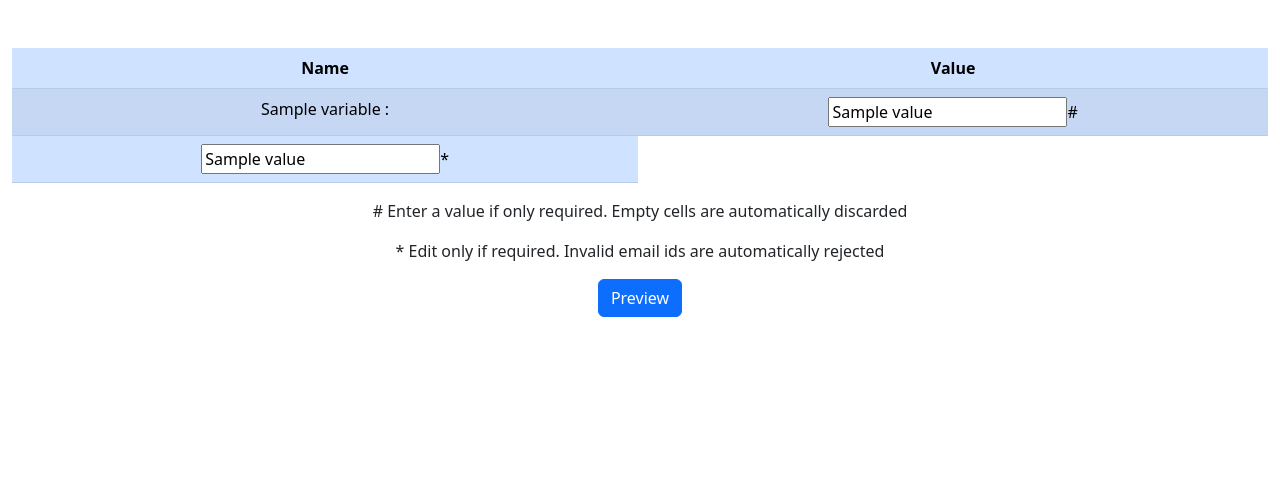
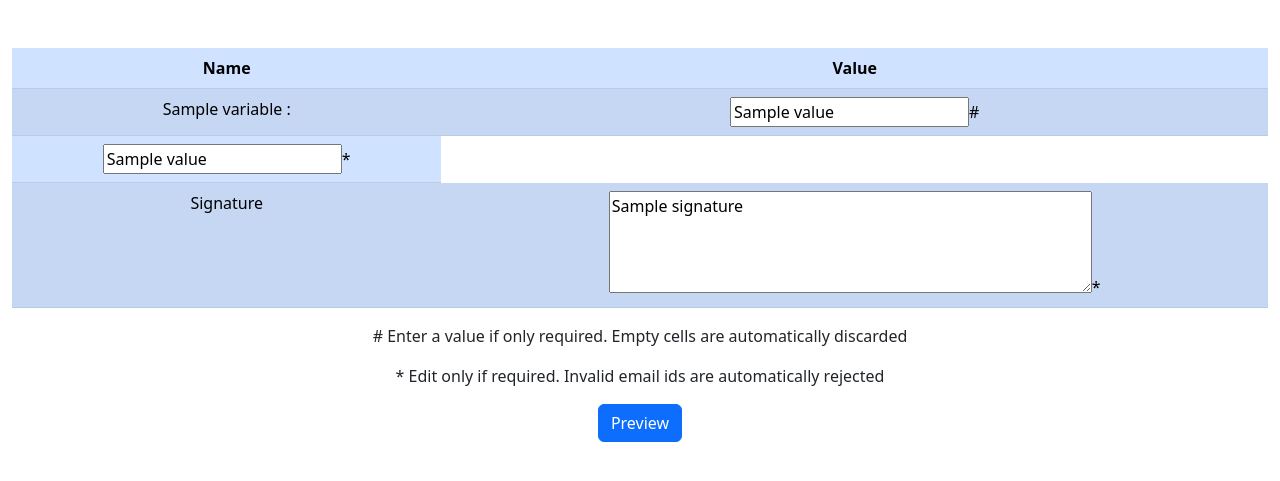
Before and after one commit to sagar1729sagar/cs50_final_project, a Flask app: template templates/email.html in a window 1280 px wide. Shown: the part 56-537 px from the top of the page. Run offline with Flask 3, Linux system fonts and the light colour scheme; the template is opened without the code that fills it: most values are stand-ins (such as "Sample title", 1, 10 or a date in 2020).

Commit message:
signature added

```diff
--- a/app.py
+++ b/app.py
@@ -33,15 +33,19 @@ def email():
          variables = cursor.fetchall()
          cursor.execute("SELECT * FROM receiver WHERE template_id = ?", [option])
          receivers = cursor.fetchall()
+         cursor.execute("SELECT * FROM signature WHERE template_id = ?", [option])
+         signature = cursor.fetchall()
          db.close()
          print(variables)
          print(receivers)
          #Make dictionaries
          variables = [{'name':name, 'value':''} for _,name,_ in variables]
          receivers = [{'name': email_id, 'value': email_id, 'type':value} for _,email_id,value,_ in receivers]
+         signature = signature[0][1] if signature else ''
          print(variables)
          print(receivers)
-      return render_template('email.html', template_id=option, variables=variables, receivers=receivers)
+         print(signature)
+      return render_template('email.html', template_id=option, variables=variables, receivers=receivers, signature=signature)
    elif request.args.get('email_body'):
       print("Creatin started")
       create_email(request.args)
@@ -65,6 +69,7 @@ def email():
       # #Change tuples to arrays
       variables = [{'name':name, 'value':request.args.get(name)} for _,name,_ in variables]
       receivers = [{'name': email_id, 'value': request.args.get(email_id), 'type':value} for _,email_id,value,_ in receivers]
+      signature = request.args.get('signature')
       # variables = [[a,b,c] for a,b,c in variables]
       # receivers = [[a,b,c,d] for a,b,c,d in receivers]
 
@@ -82,6 +87,10 @@ def email():
             body = body.replace("'"+variable['name']+"'", variable['value'])
             if subject:
                subject = subject.replace("'"+variable['name']+"'", variable['value'])
+            if signature:
+               signature = signature.replace("'"+variable['name']+"'", variable['value'])
+      if signature:
+         body = body + '\n\n\n' + signature
 
       return render_template('email.html', template_id= template_id, variables=variables, receivers=receivers, preview= [body, subject])
 
--- a/templates/email.html
+++ b/templates/email.html
@@ -43,6 +43,10 @@
                             </td>
                         </tr>
                         {% endfor %}
+                        {% if signature %}
+                            <td>Signature</td>
+                            <td><textarea type="text" name="signature" rows="4" cols="50">{{signature}}</textarea>*</td>
+                        {% endif %}
                         {% if preview %}
                             <tr>
                                 <td>Subject : </td>
```
